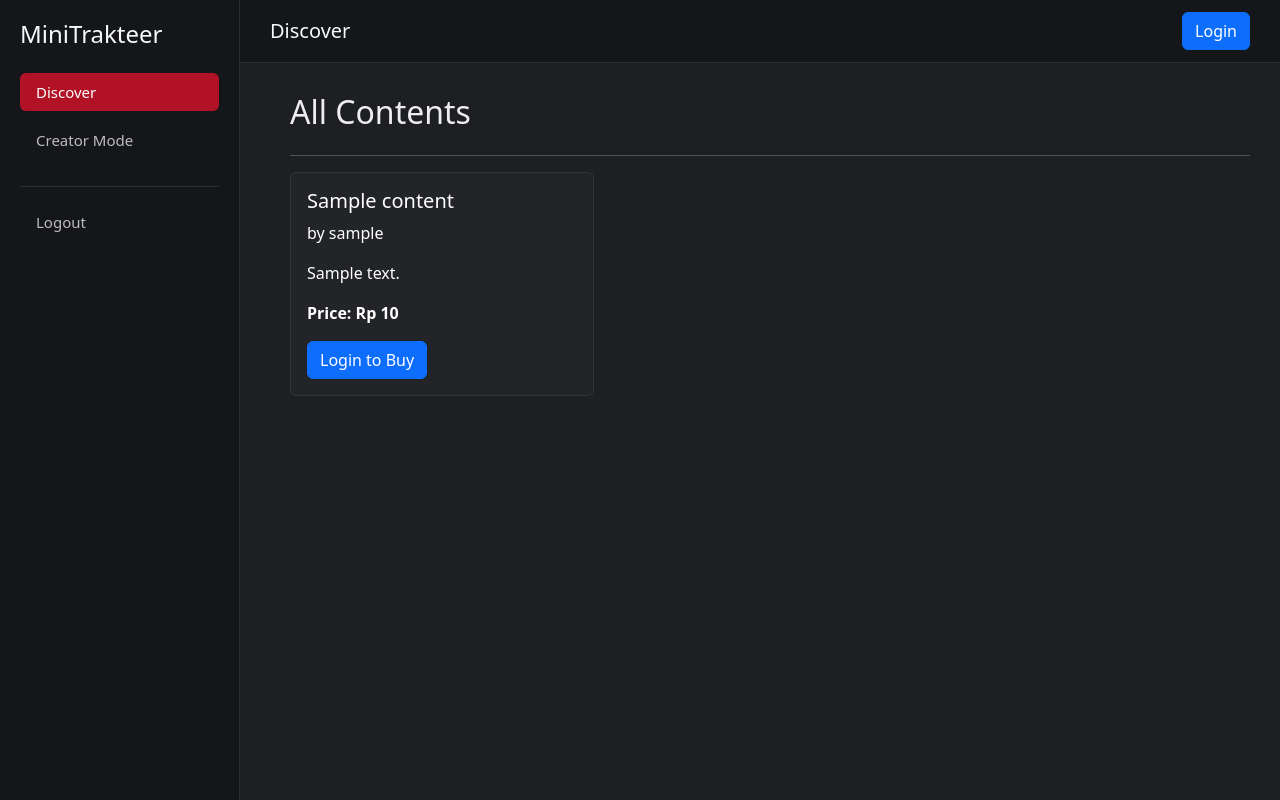
After one commit to FauzanX1/ProjectWeb, a PHP site: page /dashboard.php in a window 1280 px wide. The commit adds this page. Run offline with PHP 8.4, Linux system fonts and the light colour scheme; tables that the repository leaves empty or names only in its code hold one stand-in row (values such as "Sample post").

Commit message:
Add user authentication and dashboard functionality

```diff
--- /dev/null
+++ b/dashboard.php
@@ -0,0 +1,154 @@
+<?php
+require 'connection.php';
+
+$userData = getCurrentUser($conn);
+
+$sql = "SELECT c.*, u.username FROM contents c JOIN users u ON u.id = c.user_id ORDER BY c.created_at DESC";
+$statement = $conn->prepare($sql);
+$statement->execute();
+$result = $statement->get_result();
+$allContents = $result->fetch_all(MYSQLI_ASSOC);
+$statement->close();
+?>
+<!DOCTYPE html>
+<html lang="en">
+<head>
+<meta charset="UTF-8">
+<title>Dashboard - MiniTrakteer</title>
+<link href="https://cdn.jsdelivr.net/npm/bootstrap@5.3.2/dist/css/bootstrap.min.css" rel="stylesheet">
+<style>
+    body {
+        background-color: #1d1f23;
+        color: #eee;
+    }
+    /* Sidebar */
+    .sidebar {
+        width: 240px;
+        height: 100vh;
+        background-color: #151619;
+        position: fixed;
+        left: 0;
+        top: 0;
+        padding: 20px;
+        overflow-y: auto;
+        border-right: 1px solid #2a2c31;
+    }
+    .sidebar .nav-link {
+        color: #bdbdbd;
+        margin-bottom: 10px;
+        font-size: 15px;
+    }
+    .sidebar .nav-link:hover {
+        background-color: #2a2c31;
+        border-radius: 6px;
+        color: white;
+    }
+    .active-menu {
+        background-color: #b11226;
+        color: white !important;
+        border-radius: 6px;
+    }
+
+    /* Topbar */
+    .topbar {
+        background-color: #151619;
+        border-bottom: 1px solid #2a2c31;
+        padding: 12px 30px;
+        margin-left: 240px;
+        display: flex;
+        align-items: center;
+        justify-content: space-between;
+        position: sticky;
+        top: 0;
+        z-index: 999;
+    }
+    .topbar input {
+        background-color: #2a2c31;
+        border: none;
+        color: #ddd;
+    }
+
+    /* Content area */
+    .content {
+        margin-left: 260px;
+        padding: 30px;
+    }
+
+    .card-dark {
+        background-color: #222427;
+        border: 1px solid #333;
+        color: white;
+    }
+</style>
+</head>
+<body>
+    <div class="sidebar">
+        <h4 class="text-light mb-4">MiniTrakteer</h4>
+        <ul class="nav flex-column">
+            <li class="nav-item">
+                <a href="dashboard.php" class="nav-link active-menu" >Discover</a>
+            </li>
+            <li class="nav-item">
+                <a href="switch_role.php" class="nav-link">Creator Mode</a>
+            </li>
+            <hr class="text-secondary">
+            <li class="nav-item">
+                <a href="logout.php" class="nav-link">Logout</a>
+            </li>
+        </ul>
+    </div>
+
+    <div class="topbar">
+        <h5 class="text-light m-0">Discover</h5>
+        <div>
+            <?php if ($userData): ?>
+            <span class="me-3">Saldo: <strong>Rp <?php echo number_format($userData['saldo'], 0, ',', '.'); ?></strong></span>
+            <div class="dropdown d-inline">
+                <a href="#" class="text-light dropdown-toggle" data-bs-toggle="dropdown">
+                <?php echo $userData['username']; ?>
+                </a>
+                <ul class="dropdown-menu dropdown-menu-end">
+                    <li><a class="dropdown-item" href="creator_dashboard.php">Creator Mode</a></li>
+                    <li><a class="dropdown-item" href="logout.php">Logout</a></li>
+                </ul>
+            </div>
+            <?php else: ?>
+            <a href="login.php" class="btn btn-primary">Login</a>
+            <?php endif; ?>
+        </div>
+    </div>
+
+    <div class="content">
+        <h2 class="mb-4">All Contents</h2>
+        <hr class="boerder-secondary">
+
+        <div class="row">
+            <?php foreach ($allContents as $content): ?>
+                <div class="col-md-4">
+                    <div class="card card-dark mb-3">
+                        <div class="card-body">
+                            <h5><?php echo $content['title']; ?></h5>
+                            <p>by <?php echo $content['username']; ?></p>
+                            <p><?php echo $content['description']; ?></p>
+                            <p><strong>Price: Rp <?php echo number_format($content['price'], 0, ',', '.'); ?></strong></p>
+
+                            <?php if ($userData): ?>
+                                <form method="post" action="buy.php" class="d-inline">
+                                    <input type="hidden" name="content_id" value="<?php echo $content['id']; ?>">
+                                    <button type="submit" class="btn btn-success">Buy</button>
+                                </form>
+                                <form method="post" action="buy.php" class="d-inline">
+                                    <input type="hidden" name="creator_id" value="<?php echo $content['user_id']; ?>">
+                                    <button type="submit" class="btn btn-warning">Support Creator<</button>
+                                </form>
+                            <?php else: ?>
+                                <a href="login.php" class="btn btn-primary">Login to Buy</a>
+                            <?php endif; ?>
+                        </div>
+                    </div>
+                </div>
+            <?php endforeach; ?>
+        </div>
+<script src="https://cdn.jsdelivr.net/npm/bootstrap@5.3.2/dist/js/bootstrap.bundle.min.js"></script>
+    </div>
+</body>
```
Also changed, not shown: connection.php (+34 -0 lines), creator_dashboard.php (added, +169 -0 lines), login.php (+31 -0 lines), logout.php (added, +7 -0 lines), register.php (+39 -8 lines).
